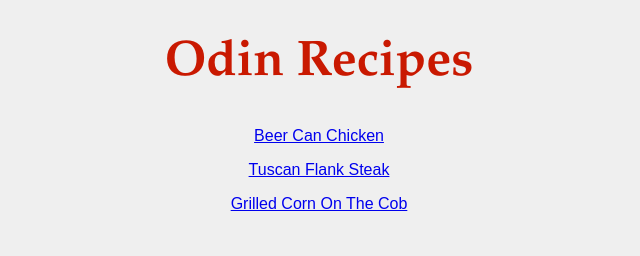
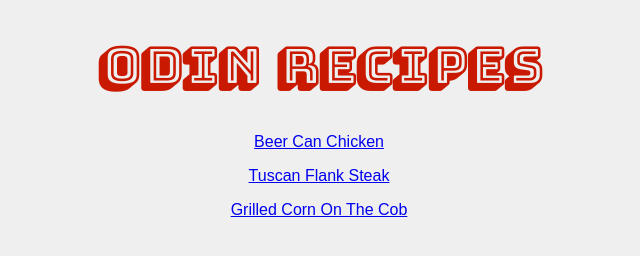
Before and after one commit to lesliemathys/odin-recipes, a plain HTML site: page index.html in a window 1280 px wide. Shown: the whole page, without its empty margins (321-961 px from the left). Drawn offline with Linux system fonts and the light colour scheme.

Commit message:
Use Google Fonts API to change landing page header

```diff
--- a/index.html
+++ b/index.html
@@ -4,11 +4,13 @@
     <head>
         <meta charset="utf-8">
         <title>Odin Recipes</title>
-        <link rel="stylesheet" href="style.css">
+        <link rel="stylesheet" href="style.css" href="https://fonts.googleapis.com/css2?family=Bungee+Shade">
+        <link rel="stylesheet" href="https://fonts.googleapis.com/css2?family=Bungee+Shade">
+
     </head>
 
     <body>
-        <h1>Odin Recipes</h1>
+        <h1 class="landing-header">Odin Recipes</h1>
         <p class="menu-options"><a href="./recipes/beer_can_chicken.html" target="_blank">Beer Can Chicken</a></p>
         <p class="menu-options"><a href="./recipes/tuscan_flank_steak.html" target="_blank">Tuscan Flank Steak</a></p>
         <p class="menu-options"><a href="./recipes/corn_on_cob.html" target="_blank">Grilled Corn On The Cob</a></p>
--- a/style.css
+++ b/style.css
@@ -1,3 +1,7 @@
+body .landing-header {
+    font-family: 'Bungee Shade', sans-serif;
+}
+
 body {
     background-color: #efefef;
     font-family: Arial, Helvetica, sans-serif;
```
